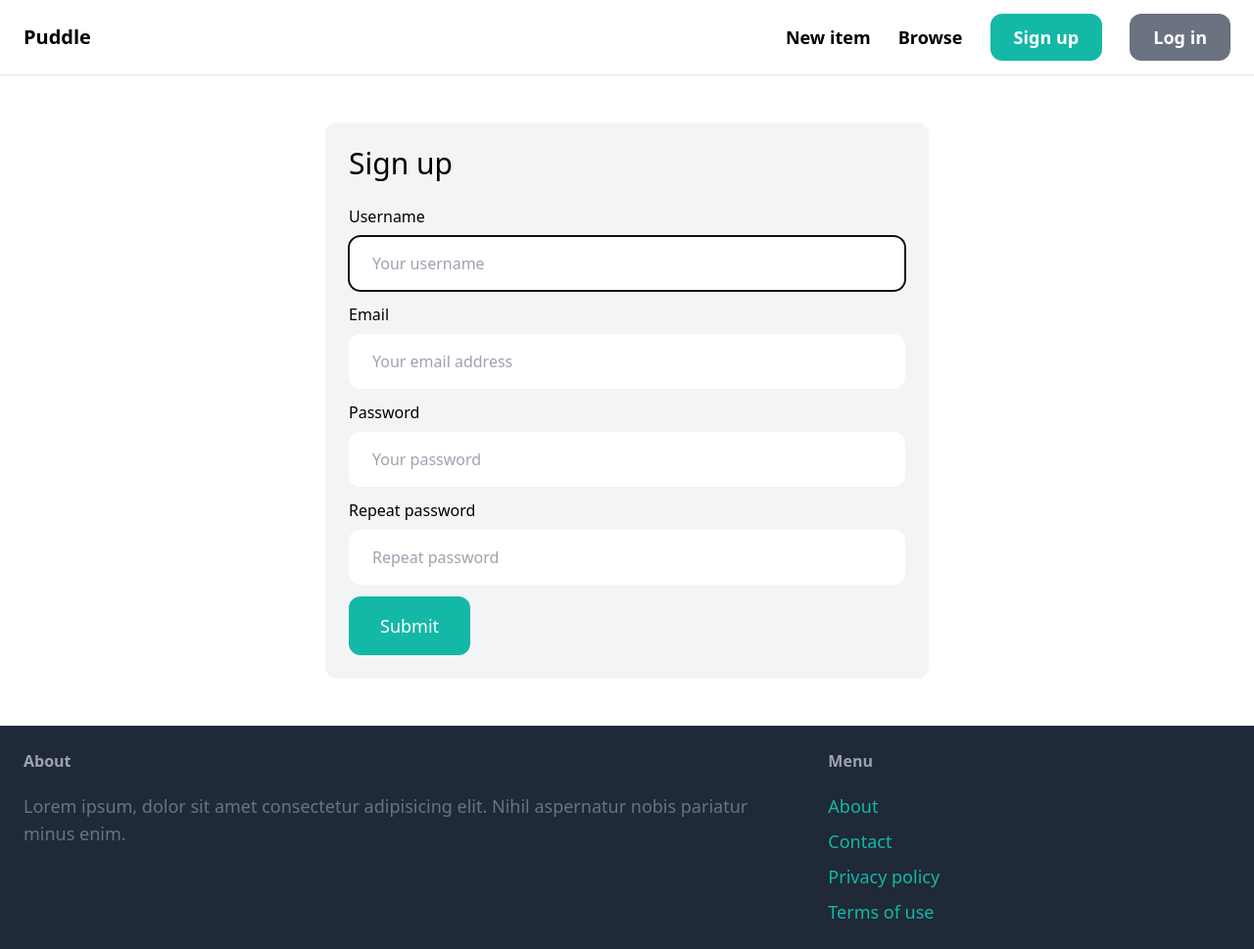
After one commit to Jeffreyarukwe/Puddle, a Django app: page /signup/ in a window 1280 px wide. The commit adds this page. Shown: the whole page at 98% size. Run offline with Django 5.2, Linux system fonts and the light colour scheme; some libraries are stand-ins or nearby versions.

Commit message:
add forms.py

```diff
--- /dev/null
+++ b/puddle/core/forms.py
@@ -0,0 +1,35 @@
+from django import forms
+from django.contrib.auth.forms import UserCreationForm, AuthenticationForm
+from django.contrib.auth.models import User
+
+class LoginForm(AuthenticationForm):
+    username = forms.CharField(widget=forms.TextInput(attrs={
+        'placeholder': 'Your username',
+        'class': 'w-full py-4 px-6 rounded-xl'
+    }))
+    password = forms.CharField(widget=forms.PasswordInput(attrs={
+        'placeholder': 'Your password',
+        'class': 'w-full py-4 px-6 rounded-xl'
+    }))
+
+class SignupForm(UserCreationForm):
+    class Meta:
+        model = User
+        fields = ('username', 'email', 'password1', 'password2')
+
+    username = forms.CharField(widget=forms.TextInput(attrs={
+        'placeholder': 'Your username',
+        'class': 'w-full py-4 px-6 rounded-xl'
+    }))
+    email = forms.CharField(widget=forms.EmailInput(attrs={
+        'placeholder': 'Your email address',
+        'class': 'w-full py-4 px-6 rounded-xl'
+    }))
+    password1 = forms.CharField(widget=forms.PasswordInput(attrs={
+        'placeholder': 'Your password',
+        'class': 'w-full py-4 px-6 rounded-xl'
+    }))
+    password2 = forms.CharField(widget=forms.PasswordInput(attrs={
+        'placeholder': 'Repeat password',
+        'class': 'w-full py-4 px-6 rounded-xl'
+    }))
--- a/puddle/core/templates/core/base.html
+++ b/puddle/core/templates/core/base.html
@@ -17,7 +17,7 @@
             <a href="#" class="text-lg font-semibold hover:text-gray-500">New item</a>
             <a href="#" class="text-lg font-semibold hover:text-gray-500">Browse</a>
 
-            <a href="#" class="px-6 py-3 text-lg font-semibold bg-teal-500 text-white rounded-xl hover:bg-teal-700">Sign up</a>
+            <a href="{% url 'core:signup' %}" class="px-6 py-3 text-lg font-semibold bg-teal-500 text-white rounded-xl hover:bg-teal-700">Sign up</a>
             <a href="#" class="px-6 py-3 text-lg font-semibold bg-gray-500 text-white rounded-xl hover:bg-gray-700">Log in</a>
         </div>
     </nav>
@@ -38,7 +38,7 @@
 
             <ul class="space-y-2">
                 <li><a href="#" class="text-lg text-teal-500 hover:text-teal-700">About</a></li>
-                <li><a href="{% url 'contact' %}" class="text-lg text-teal-500 hover:text-teal-700">Contact</a></li>
+                <li><a href="{% url 'core:contact' %}" class="text-lg text-teal-500 hover:text-teal-700">Contact</a></li>
                 <li><a href="#" class="text-lg text-teal-500 hover:text-teal-700">Privacy policy</a></li>
                 <li><a href="#" class="text-lg text-teal-500 hover:text-teal-700">Terms of use</a></li>
             </ul>
--- /dev/null
+++ b/puddle/core/templates/core/signup.html
@@ -0,0 +1,45 @@
+{% extends 'core/base.html' %}
+
+{% block title %}Sign up{% endblock %}
+
+{% block content %}
+<div class="w-1/2 my-6 mx-auto p-6 bg-gray-100 rounded-xl">
+    <h1 class="mb-6 text-3xl">Sign up</h1>
+
+    <form method="post" action=".">
+        {% csrf_token %}
+
+        <div class="mb-3">
+            <label class="inline-block mb-2">Username</label><br>
+            {{ form.username }}
+        </div>
+
+        <div class="mb-3">
+            <label class="inline-block mb-2">Email</label><br>
+            {{ form.email }}
+        </div>
+
+        <div class="mb-3">
+            <label class="inline-block mb-2">Password</label><br>
+            {{ form.password1 }}
+        </div>
+
+        <div class="mb-3">
+            <label class="inline-block mb-2">Repeat password</label><br>
+            {{ form.password2 }}
+        </div>
+
+        {% if form.errors or form.non_field_errors %}
+            <div class="mb-3 p-6 bg-red-100 rounded-xl">
+                {% for field in form %}
+                    {{ field.errors }}
+                {% endfor %}
+
+                {{ form.non_field_errors }}
+            </div>
+        {% endif %}
+
+        <button class="py-4 px-8 text-lg bg-teal-500 hover:bg-teal-700 rounded-xl text-white">Submit</button>
+    </form>
+</div>
+{% endblock %}
--- /dev/null
+++ b/puddle/core/urls.py
@@ -0,0 +1,19 @@
+from django.contrib.auth import views as auth_views
+from django.urls import path
+
+from . import views
+# from .forms import LoginForm
+
+app_name = 'core'
+
+urlpatterns = [
+   path('', views.index, name='index'),
+   path('contact/', views.contact, name='contact'),
+   path('signup/', views.signup, name='signup'),
+]
+
+#     path('', views.index, name='index'),
+#     path('contact/', views.contact, name='contact'),
+#     path('signup/', views.signup, name='signup'),
+#     path('login/', auth_views.LoginView.as_view(template_name='core/login.html', authentication_form=LoginForm), name='login'),
+# ]
--- a/puddle/core/views.py
+++ b/puddle/core/views.py
@@ -1,6 +1,8 @@
-from django.shortcuts import render
+from django.shortcuts import render, redirect
 
 from item.models import Category, Item
+
+from .forms import SignupForm
 
 def index(request):
     items = Item.objects.filter(is_sold=False)[0:6]
@@ -13,3 +15,18 @@ def index(request):
 
 def contact(request):
     return render(request, 'core/contact.html')
+
+def signup(request):
+    if request.method == 'POST':
+        form = SignupForm(request.POST)
+
+        if form.is_valid():
+            form.save()
+
+            return redirect('/login/')
+    else:
+        form = SignupForm()
+
+    return render(request, 'core/signup.html', {
+        'form': form
+    })
--- a/puddle/puddle/urls.py
+++ b/puddle/puddle/urls.py
@@ -3,11 +3,8 @@ from django.conf.urls.static import static
 from django.contrib import admin
 from django.urls import path, include
 
-from core.views import index, contact
-
 urlpatterns = [
-    path('', index, name='index'),
+    path('', include('core.urls')),
     path('items/', include('item.urls')),
-    path("contact/", contact, name='contact'),
     path("admin/", admin.site.urls),
 ] + static(settings.MEDIA_URL, document_root=settings.MEDIA_ROOT)
```
